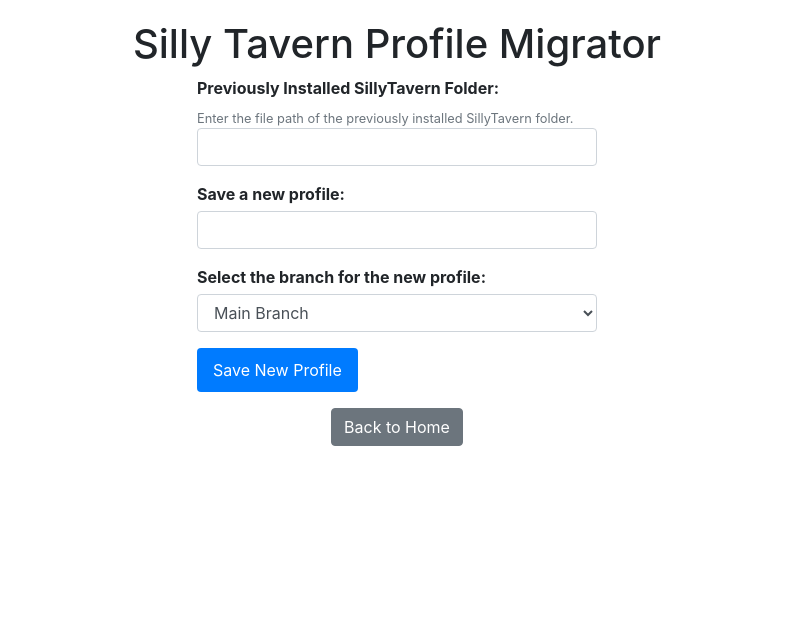
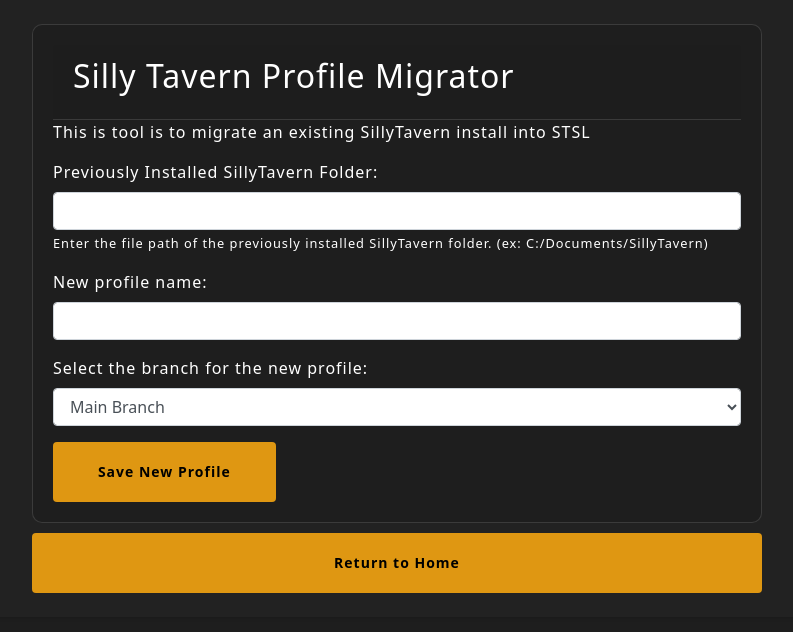
Before and after one commit to BlueprintCoding/SillyTavernSimpleLauncher, a Flask app: page /migrate-profile in a window 1280 px wide. Shown: the top 632 px of the page, without its empty margins (243-1036 px from the left). Run offline with Flask 3, Linux system fonts and the light colour scheme; some libraries are stand-ins or nearby versions.

Commit message:
Fixed Profile Manager, updated styling

```diff
--- a/app.py
+++ b/app.py
@@ -49,25 +49,6 @@ file_handler.setFormatter(formatter)
 
 # Add the file handler to the logger
 logger.addHandler(file_handler)
-
-console_output = []
-
-def print_to_console(text):
-    console_output.append(text)
-
-@app.route('/console-stream')
-def console_stream():
-    def generate_console_output():
-        last_index = 0
-        while True:
-            if len(console_output) > last_index:
-                for line in console_output[last_index:]:
-                    yield f"data: {line}\n\n"
-                last_index = len(console_output)
-            time.sleep(0.1)  # Add a small delay to avoid excessive CPU usage
-
-    return Response(generate_console_output(), mimetype='text/event-stream')
-
 
 
 def copy_instance_files(source, destination):
@@ -161,7 +142,7 @@ def migrate_instance():
 
     try:
         os.makedirs(new_instance_folder)  # Create the new instance folder
-        copy_instance_files(source_directory, new_instance_folder)
+        migrate_instance_files(source_directory, new_instance_folder)
         logging.info(f"New profile created: {new_instance_name}-{branch_choice_var}")
 
         # Return a JSON response indicating success
@@ -173,6 +154,40 @@ def migrate_instance():
 
         # Return a JSON response indicating error
         return jsonify({"success": False, "message": f"Error creating the new profile: {str(e)}"})
+
+
+def migrate_instance_files(source_directory, destination_directory):
+    # Files and folders to copy, located inside the "public" folder of the source_directory
+    dirs_to_copy = [
+        "Backgrounds", "Characters", "Chats", "Group chats", "Groups",
+        "KoboldAI Settings", "NovelAI Settings", "OpenAI Settings",
+        "TextGen Settings", "Themes", "User Avatars", "Worlds"
+    ]
+    files_to_copy = ["settings.json"]
+
+    source_public_directory = os.path.join(source_directory, "public")
+
+    # Copy directories
+    for directory in dirs_to_copy:
+        source_dir = os.path.join(source_public_directory, directory)
+        if os.path.isdir(source_dir):
+            destination_dir = os.path.join(destination_directory, directory)
+            os.makedirs(destination_dir)  # Create the destination directory
+            print(f"Copying directory: {source_dir} -> {destination_dir}")
+            for file_name in os.listdir(source_dir):
+                source_file = os.path.join(source_dir, file_name)
+                destination_file = os.path.join(destination_dir, file_name)
+                if os.path.isfile(source_file):
+                    shutil.copy2(source_file, destination_file)
+                    print(f"Copied file: {source_file} -> {destination_file}")
+
+    # Copy files
+    for file in files_to_copy:
+        source_file = os.path.join(source_public_directory, file)
+        if os.path.isfile(source_file):
+            destination_file = os.path.join(destination_directory, file)
+            shutil.copy2(source_file, destination_file)
+            print(f"Copied file: {source_file} -> {destination_file}")
 
 
 @app.route('/optimize-prompt')
--- a/templates/extras_manager.html
+++ b/templates/extras_manager.html
@@ -9,7 +9,6 @@
     <script src="https://code.jquery.com/jquery-3.6.0.min.js"></script>
 
 
-</head>
 </head>
 <body>
     <div id="alert-container" style="position:relative; z-index: 9999;">
--- a/templates/migrate.html
+++ b/templates/migrate.html
@@ -2,51 +2,26 @@
 <html>
 <head>
     <title>Silly Tavern Profile Migrator</title>
+        <link rel="stylesheet" href="{{ url_for('static', filename='css/style.css') }}">
     <link rel="stylesheet" href="https://stackpath.bootstrapcdn.com/bootstrap/4.5.2/css/bootstrap.min.css">
-    <style>
-        body {
-            padding: 20px;
-        }
-        form {
-            max-width: 400px;
-            margin: 0 auto;
-        }
-        label {
-            margin-bottom: 5px;
-            font-weight: bold;
-        }
-        input,
-        select {
-            width: 100%;
-            padding: 8px;
-            border: 1px solid #ccc;
-            border-radius: 4px;
-            box-sizing: border-box;
-            margin-bottom: 10px;
-        }
-        button[type="submit"] {
-            background-color: #007bff;
-            color: #fff;
-            border: none;
-            padding: 10px 16px;
-            border-radius: 4px;
-            cursor: pointer;
-        }
-    </style>
 </head>
 <body>
-    <h1 class="text-center">Silly Tavern Profile Migrator</h1>
-
-<div id="migrate-form-container">
+<div class="container">
+ <div class="row">
+        <div class="col-lg-8 mx-auto">
+            <div class="card">
+                <div class="card-body">
+                    <div class="card-header"><h2 class="card-title">Silly Tavern Profile Migrator</h2></div>
+                    <p>This is tool is to migrate an existing SillyTavern install into STSL</p>
   <form id="migrate-form" action="/migrate-instance" method="POST">
         <div class="form-group">
             <label for="source_directory">Previously Installed SillyTavern Folder:</label>
-            <small class="form-text text-muted">Enter the file path of the previously installed SillyTavern folder.</small>
             <input type="text" class="form-control" name="source_directory" id="source_directory" required>
+             <small class="form-text">Enter the file path of the previously installed SillyTavern folder. (ex: C:/Documents/SillyTavern)</small>
         </div>
 
         <div class="form-group">
-            <label for="new_instance_name">Save a new profile:</label>
+            <label for="new_instance_name">New profile name:</label>
             <input type="text" class="form-control" name="new_instance_name" id="new_instance_name" required>
         </div>
 
@@ -57,15 +32,20 @@
                 <option value="dev">Dev Branch</option>
             </select>
         </div>
-
-        <button type="submit" class="btn btn-primary">Save New Profile</button>
+<div class="button-grid">
+    <button type="submit" class="btn btn-primary">Save New Profile</button></div>
   </form>
 </div>
 
-    <!-- Back to Index button -->
-    <div class="text-center mt-3">
-        <a href="/" class="btn btn-secondary">Back to Home</a>
-    </div>
+            </div>
+                <!-- Back to Index button -->
+            <div class="spec-button-grid button-grid" style="padding-top:10px;">
+                <button class="btn btn-secondary" onclick="goToIndex()">Return to Home</button>
+            </div>
+
+        </div>
+ </div>
+</div>
 
 
 <script>
@@ -94,6 +74,10 @@
       alert("An error occurred: " + error.message);
     });
   });
+
+      function goToIndex() {
+        window.location.href = '/';
+    }
 </script>
 
 
```
Also changed, not shown: templates/profile_manager.html (+25 -29 lines).
